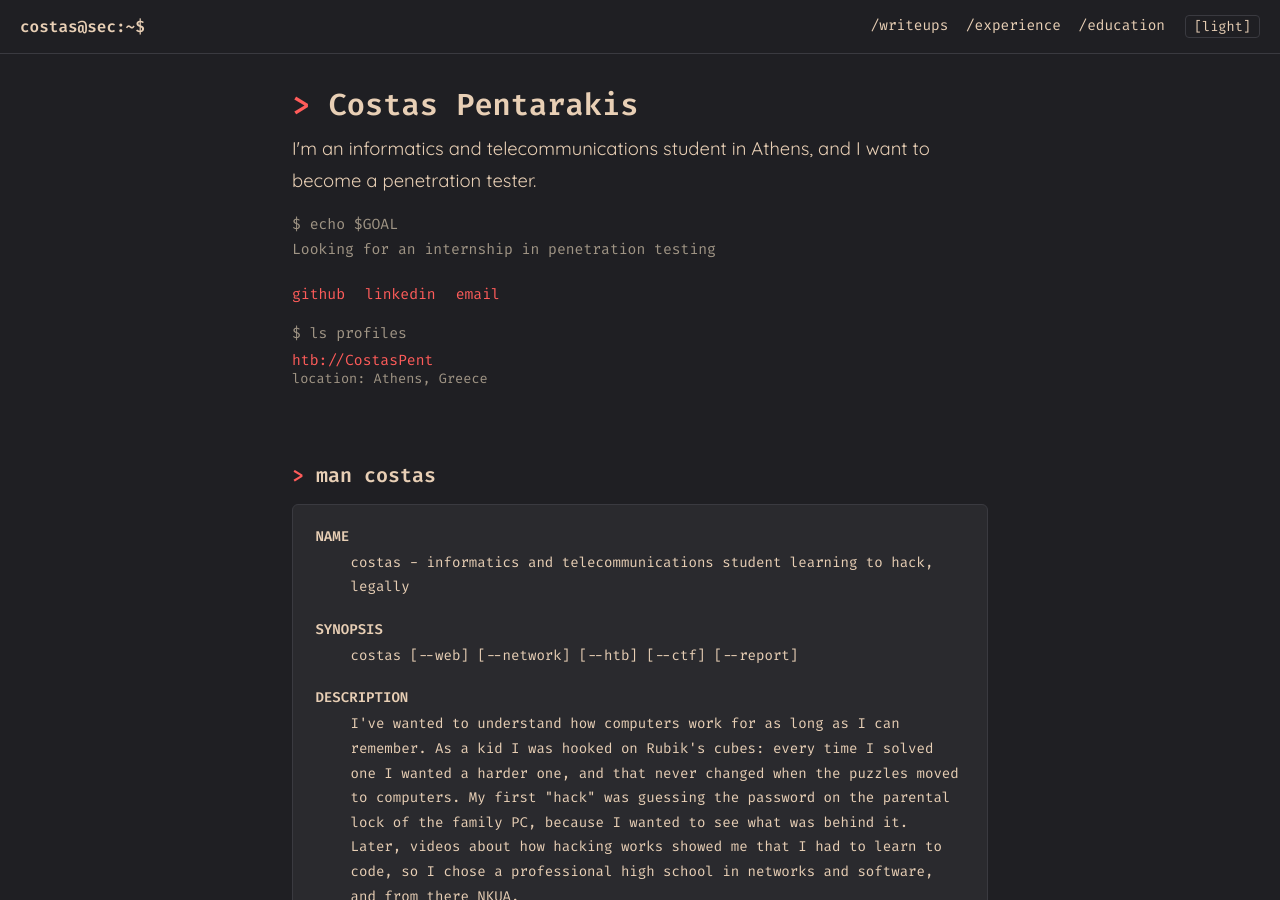
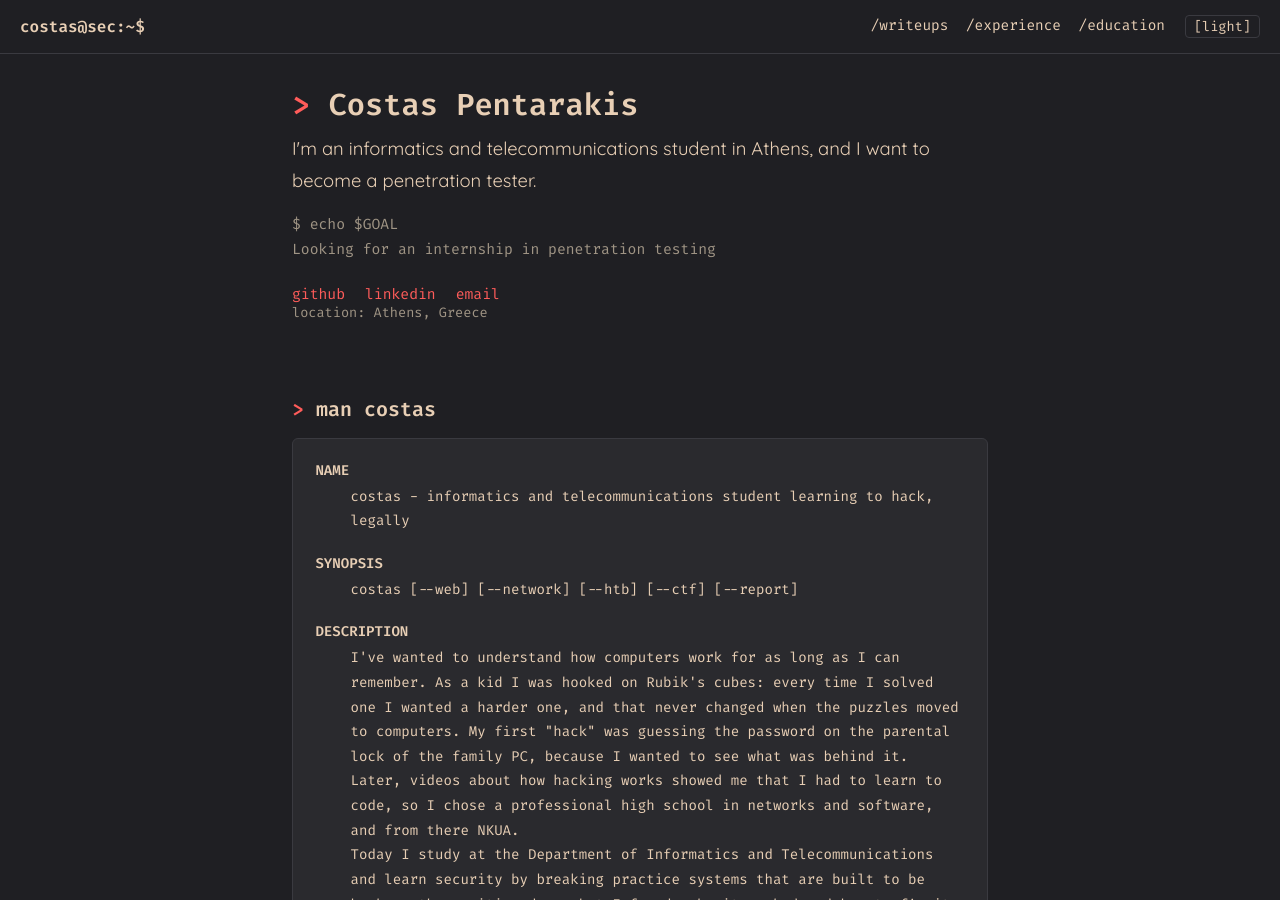
Before and after one commit to CostasPent/CostasPent.github.io, a Jekyll site: the page built from index.html, in a window 1280 px wide and 900 px high. Built offline with Jekyll 4.4.1, drawn with Linux system fonts in a browser that asks for light colours.

Commit message:
Update profiles.yml

```diff
--- a/_data/profiles.yml
+++ b/_data/profiles.yml
@@ -3,8 +3,8 @@
 # "short" is the word before :// (keep it lowercase, no spaces).
 - name: Hack The Box
   short: htb
-  handle: "CostasPent"
-  url: "https://profile.hackthebox.com/profile/019edfed-d358-7253-9792-d00100e89eaf"
+  handle: ""
+  url: ""
 - name: PortSwigger
   short: portswigger
   handle: ""
```
